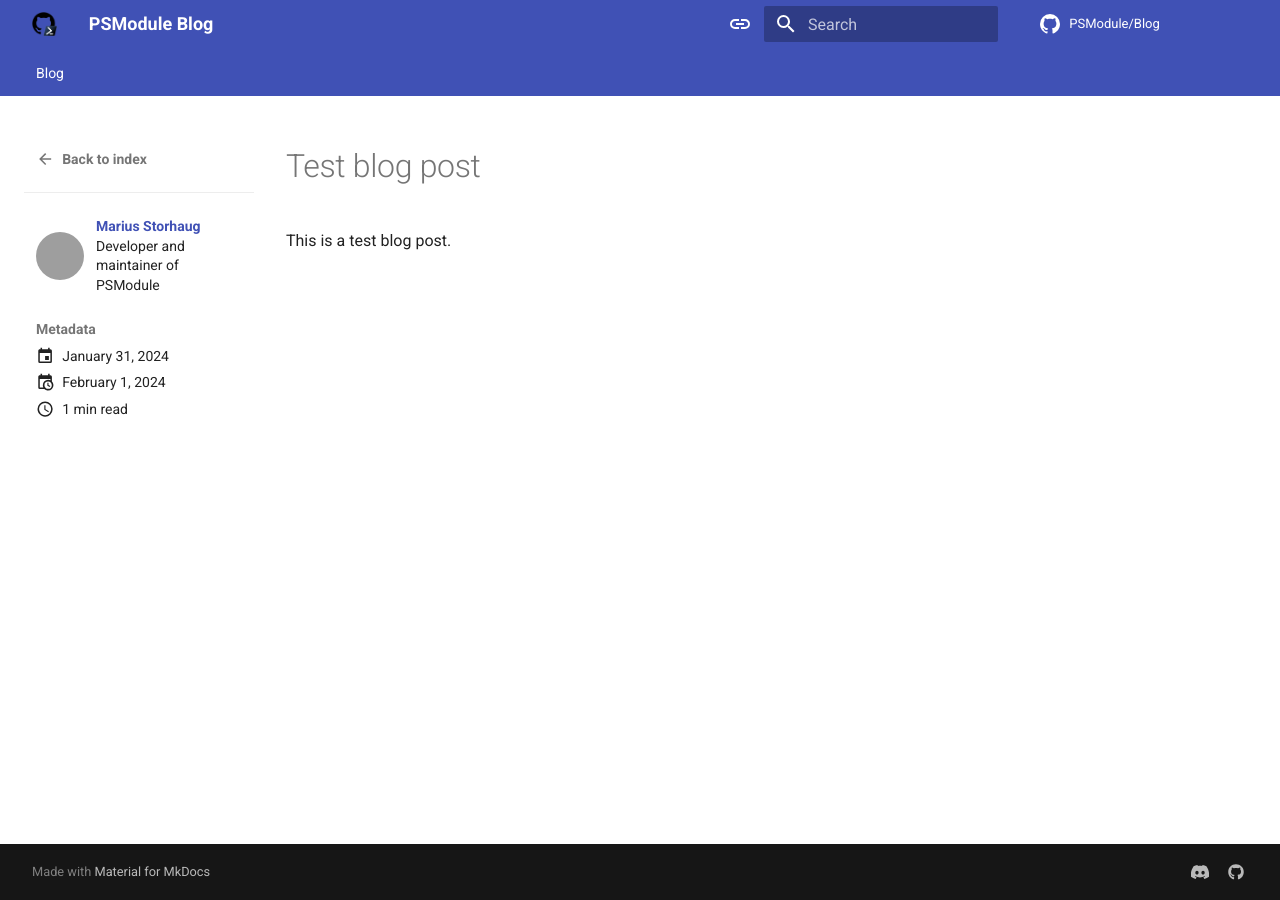
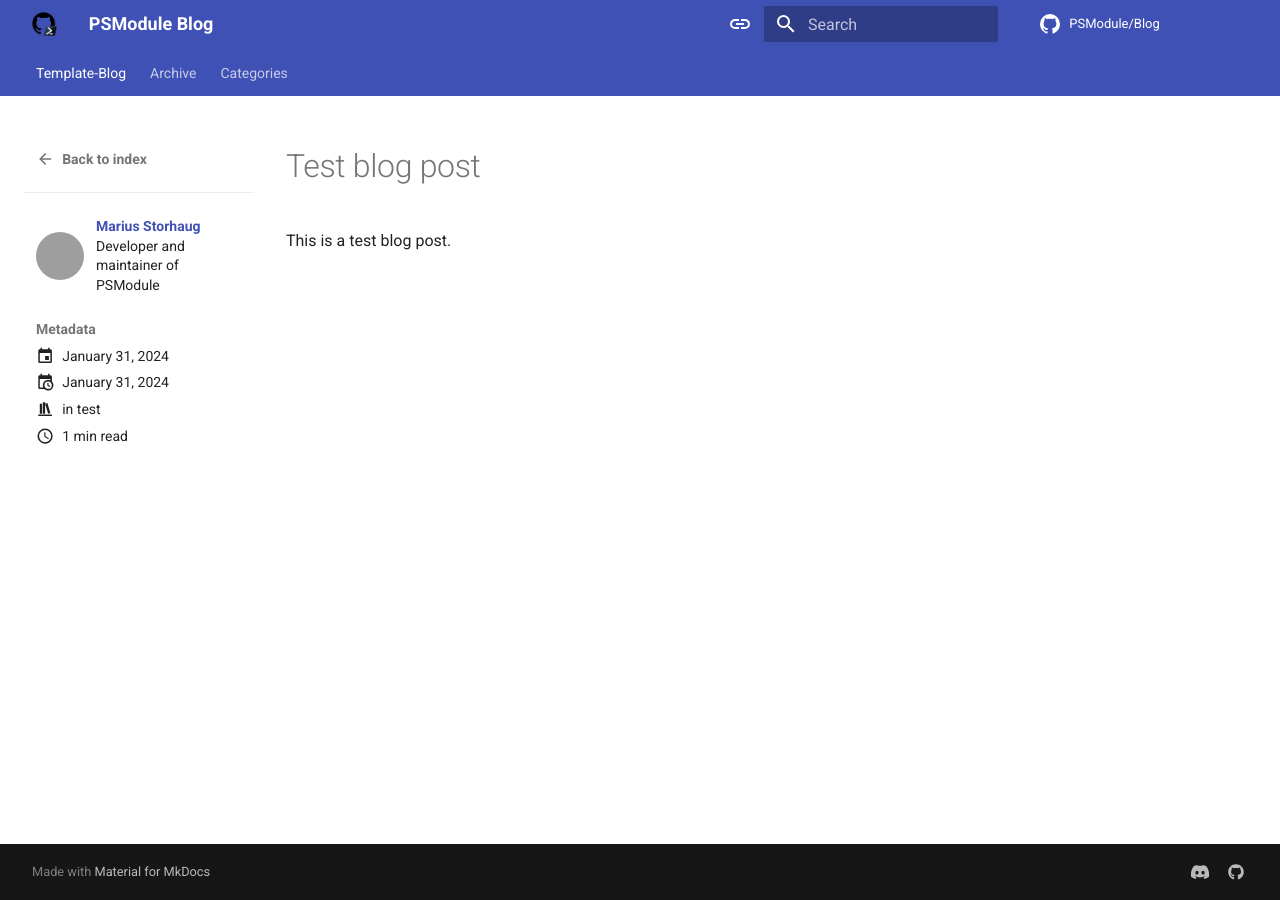
Before and after one commit to PSModule/blog, an MkDocs documentation site: the page built from docs/posts/test.md, in a window 1280 px wide. Built offline with MkDocs 1.6.1 and Material for MkDocs 9.7.7, drawn with Linux system fonts in a browser that asks for light colours; some web fonts are replaced; comment, search, counter and statistics services are not loaded; grey boxes are pictures that could not be loaded.

```diff
--- a/docs/blog/posts/test.md
+++ b/docs/posts/test.md
@@ -1,9 +1,11 @@
 ---
 date:
   created: 2024-01-31
-  updated: 2024-02-01
+  updated: 2024-01-31
 authors:
   - MariusStorhaug
+categories:
+  - test
 ---
 
 # Test blog post
--- a/docs/stylesheets/extra.css
+++ b/docs/stylesheets/extra.css
@@ -1,4 +1,4 @@
 .md-grid {
-    max-width: none;
+    max-width: 100%;
     padding: 0 1rem;
 }
--- a/mkdocs.yml
+++ b/mkdocs.yml
@@ -9,7 +9,7 @@ theme:
   favicon: icon/favicon.png
   palette:
     # Palette toggle for automatic mode
-    - media: "(prefers-color-scheme)"
+    - media: '(prefers-color-scheme)'
       toggle:
         icon: material/link
         name: Switch to dark mode
@@ -45,12 +45,19 @@ repo_name: PSModule/Blog
 repo_url: https://github.com/PSModule/Blog
 
 plugins:
-  - blog
+  - blog:
+      blog_dir: .
   - search
   - git-authors
   - git-revision-date-localized:
       enable_creation_date: true
       type: timeago
+  - rss:
+      match_path: blog/posts/.*
+      date_from_meta:
+        as_creation: date
+      categories:
+        - test
 
 markdown_extensions:
   - toc:
```
Also changed, not shown: docs/.authors.yml (renamed from docs/blog/.authors.yml), docs/index.md (renamed from docs/blog/index.md), 1 other file.
